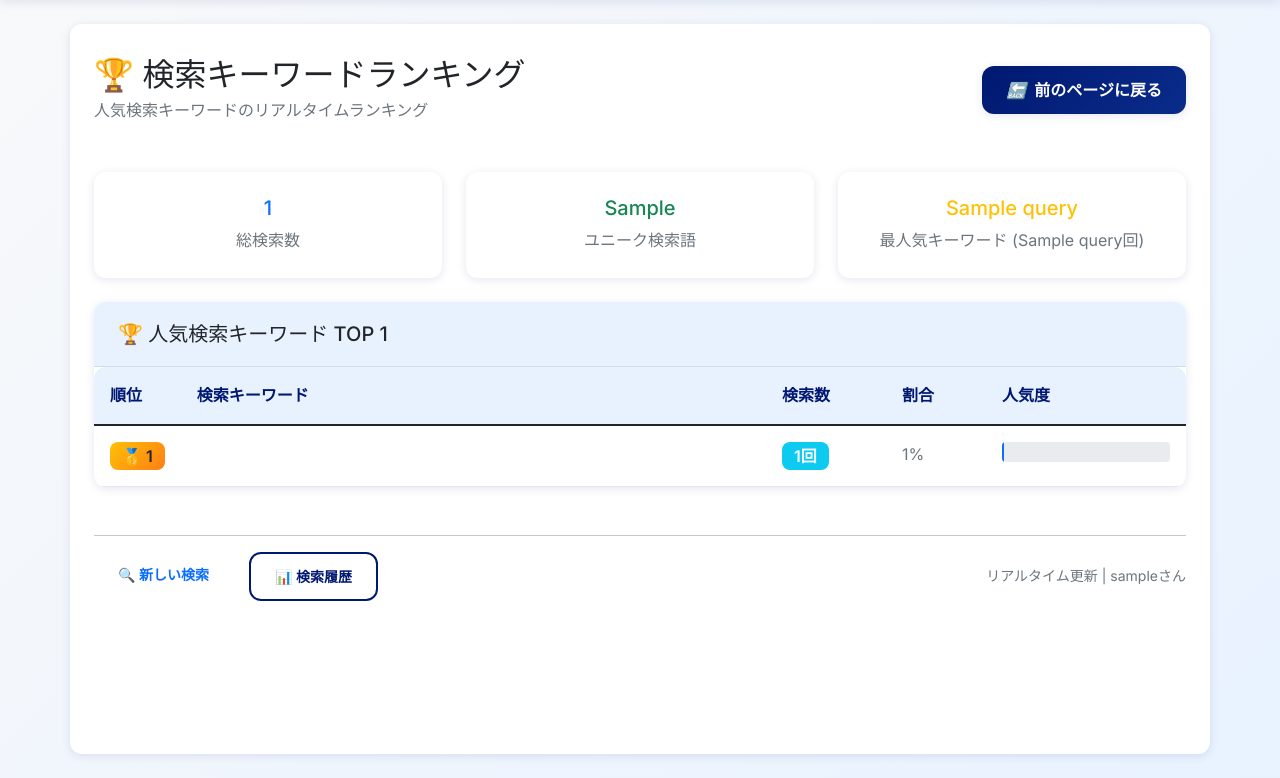
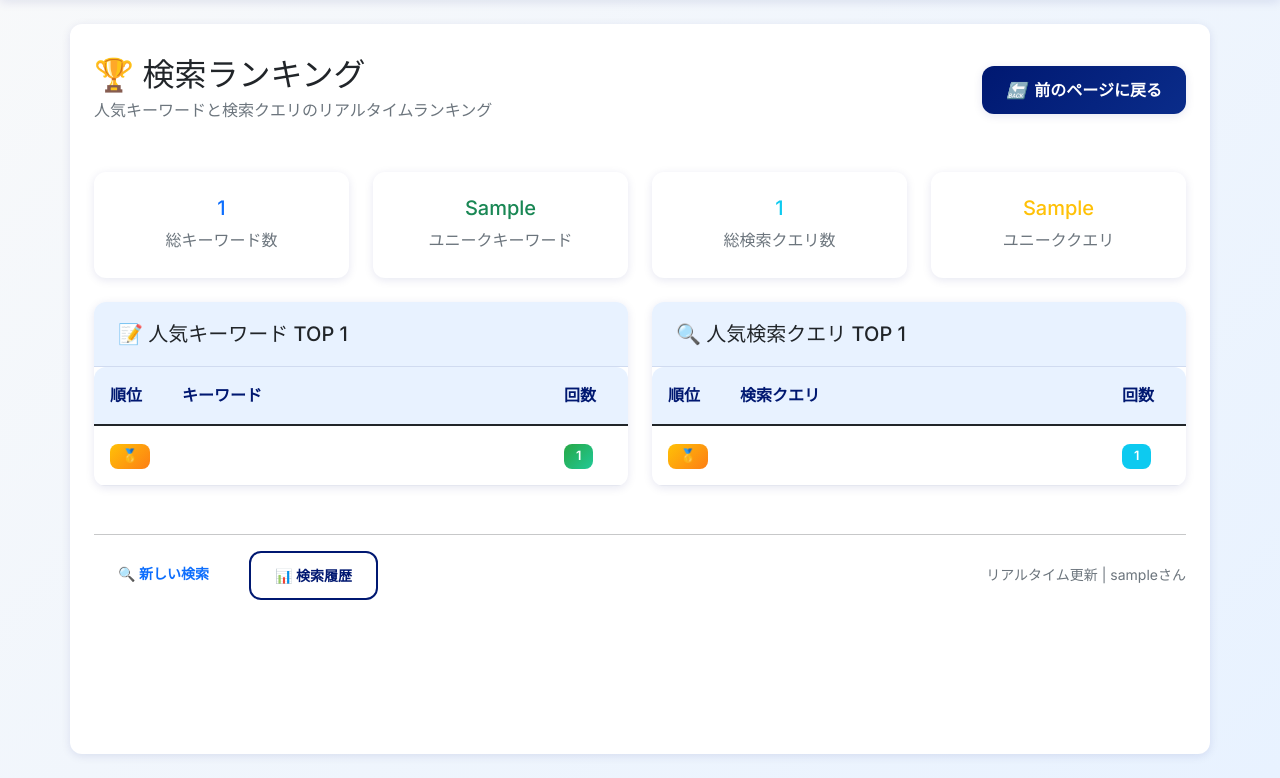
Before and after one commit to lorentzbao/eos-V2, a Flask app: template templates/rankings.html in a window 1280 px wide. Shown: the part 66-844 px from the top of the page. Run offline with Flask 3, Linux system fonts and the light colour scheme; the template is opened without the code that fills it: most values are stand-ins (such as "Sample title", 1, 10 or a date in 2020).

Commit message:
Remove title search functionality and improve UI layout
- Remove title vs content search selection from frontend forms
- Add customer status filtering with "新規" and "白地" options
- Update search history to show consolidated filters instead of search type
- Improve filter dropdown alignment on index page with proper spacing
- Move customer status badge to right side in search results for better UX
- Clean up search hints to reflect current functionality
- Remove percentage calculations from rankings for better performance
- Consolidate ranking display with both queries and keywords

🤖 Generated with [Claude Code](https://claude.ai/code)

Co-Authored-By: Claude <noreply@anthropic.com>

```diff
--- a/templates/rankings.html
+++ b/templates/rankings.html
@@ -7,107 +7,156 @@
     <div class="col-md-12">
         <div class="d-flex justify-content-between align-items-center mb-5">
             <div>
-                <h2 class="mb-1">🏆 検索キーワードランキング</h2>
-                <p class="text-muted mb-0">人気検索キーワードのリアルタイムランキング</p>
+                <h2 class="mb-1">🏆 検索ランキング</h2>
+                <p class="text-muted mb-0">人気キーワードと検索クエリのリアルタイムランキング</p>
             </div>
             <button onclick="history.back()" class="btn btn-primary">
                 <i class="me-1">🔙</i> 前のページに戻る
             </button>
         </div>
 
-        {% if queries %}
+        {% if keywords or queries %}
         <!-- Statistics Summary -->
         <div class="row mb-4">
-            <div class="col-md-4">
+            <div class="col-md-3">
                 <div class="card text-center">
                     <div class="card-body">
-                        <h5 class="card-title text-primary">{{ total_queries }}</h5>
-                        <p class="card-text text-muted">総検索数</p>
+                        <h5 class="card-title text-primary">{{ stats.total_keywords or 0 }}</h5>
+                        <p class="card-text text-muted">総キーワード数</p>
                     </div>
                 </div>
             </div>
-            <div class="col-md-4">
+            <div class="col-md-3">
                 <div class="card text-center">
                     <div class="card-body">
-                        <h5 class="card-title text-success">{{ stats.unique_queries }}</h5>
-                        <p class="card-text text-muted">ユニーク検索語</p>
+                        <h5 class="card-title text-success">{{ stats.unique_keywords or 0 }}</h5>
+                        <p class="card-text text-muted">ユニークキーワード</p>
                     </div>
                 </div>
             </div>
-            <div class="col-md-4">
+            <div class="col-md-3">
                 <div class="card text-center">
                     <div class="card-body">
-                        {% if stats.top_query %}
-                        <h5 class="card-title text-warning">{{ stats.top_query[0] }}</h5>
-                        <p class="card-text text-muted">最人気キーワード ({{ stats.top_query[1] }}回)</p>
-                        {% else %}
-                        <h5 class="card-title text-muted">-</h5>
-                        <p class="card-text text-muted">最人気キーワード</p>
-                        {% endif %}
+                        <h5 class="card-title text-info">{{ stats.total_queries or 0 }}</h5>
+                        <p class="card-text text-muted">総検索クエリ数</p>
+                    </div>
+                </div>
+            </div>
+            <div class="col-md-3">
+                <div class="card text-center">
+                    <div class="card-body">
+                        <h5 class="card-title text-warning">{{ stats.unique_queries or 0 }}</h5>
+                        <p class="card-text text-muted">ユニーククエリ</p>
                     </div>
                 </div>
             </div>
         </div>
 
-        <!-- Rankings Table -->
+        <!-- Dual Rankings Tables -->
+        <div class="row">
+            <!-- Keywords Ranking (Left) -->
+            <div class="col-md-6">
                 <div class="card">
                     <div class="card-header">
-                <h5 class="mb-0">🏆 人気検索キーワード TOP {{ queries|length }}</h5>
+                        <h5 class="mb-0">📝 人気キーワード TOP {{ keywords|length }}</h5>
                     </div>
                     <div class="card-body p-0">
+                        {% if keywords %}
                         <div class="table-responsive">
                             <table class="table table-hover mb-0">
                                 <thead class="table-light">
                                     <tr>
-                                <th style="width: 80px;">順位</th>
-                                <th>検索キーワード</th>
-                                <th style="width: 120px;">検索数</th>
-                                <th style="width: 100px;">割合</th>
-                                <th style="width: 200px;">人気度</th>
+                                        <th style="width: 60px;">順位</th>
+                                        <th>キーワード</th>
+                                        <th style="width: 80px;">回数</th>
+                                    </tr>
+                                </thead>
+                                <tbody>
+                                    {% for keyword in keywords %}
+                                    <tr>
+                                        <td>
+                                            {% if loop.index <= 3 %}
+                                                {% if loop.index == 1 %}
+                                                    <span class="badge bg-warning text-dark">🥇</span>
+                                                {% elif loop.index == 2 %}
+                                                    <span class="badge bg-secondary">🥈</span>
+                                                {% else %}
+                                                    <span class="badge bg-dark text-white">🥉</span>
+                                                {% endif %}
+                                            {% else %}
+                                                <span class="badge bg-primary">{{ loop.index }}</span>
+                                            {% endif %}
+                                        </td>
+                                        <td>
+                                            <span class="fw-bold">{{ keyword.keyword }}</span>
+                                        </td>
+                                        <td>
+                                            <span class="badge bg-success">{{ keyword.count }}</span>
+                                        </td>
+                                    </tr>
+                                    {% endfor %}
+                                </tbody>
+                            </table>
+                        </div>
+                        {% else %}
+                        <div class="text-center py-4">
+                            <p class="text-muted">キーワードデータなし</p>
+                        </div>
+                        {% endif %}
+                    </div>
+                </div>
+            </div>
+
+            <!-- Queries Ranking (Right) -->
+            <div class="col-md-6">
+                <div class="card">
+                    <div class="card-header">
+                        <h5 class="mb-0">🔍 人気検索クエリ TOP {{ queries|length }}</h5>
+                    </div>
+                    <div class="card-body p-0">
+                        {% if queries %}
+                        <div class="table-responsive">
+                            <table class="table table-hover mb-0">
+                                <thead class="table-light">
+                                    <tr>
+                                        <th style="width: 60px;">順位</th>
+                                        <th>検索クエリ</th>
+                                        <th style="width: 80px;">回数</th>
                                     </tr>
                                 </thead>
                                 <tbody>
                                     {% for query in queries %}
                                     <tr>
                                         <td>
-                                    <div class="d-flex align-items-center">
                                             {% if loop.index <= 3 %}
                                                 {% if loop.index == 1 %}
-                                                <span class="badge bg-warning text-dark fs-6">🥇 {{ loop.index }}</span>
+                                                    <span class="badge bg-warning text-dark">🥇</span>
                                                 {% elif loop.index == 2 %}
-                                                <span class="badge bg-secondary fs-6">🥈 {{ loop.index }}</span>
+                                                    <span class="badge bg-secondary">🥈</span>
                                                 {% else %}
-                                                <span class="badge bg-dark text-white fs-6">🥉 {{ loop.index }}</span>
+                                                    <span class="badge bg-dark text-white">🥉</span>
                                                 {% endif %}
                                             {% else %}
-                                            <span class="badge bg-primary fs-6">{{ loop.index }}</span>
+                                                <span class="badge bg-primary">{{ loop.index }}</span>
                                             {% endif %}
-                                    </div>
                                         </td>
                                         <td>
-                                    <div class="fw-bold">{{ query.query }}</div>
+                                            <span class="fw-bold">{{ query.query }}</span>
                                         </td>
                                         <td>
-                                    <span class="badge bg-info fs-6">{{ query.count }}回</span>
-                                </td>
-                                <td>
-                                    <span class="text-muted">{{ query.percentage }}%</span>
-                                </td>
-                                <td>
-                                    <div class="progress" style="height: 20px;">
-                                        <div class="progress-bar bg-primary"
-                                             role="progressbar"
-                                             style="width: {{ query.percentage }}%"
-                                             aria-valuenow="{{ query.percentage }}"
-                                             aria-valuemin="0"
-                                             aria-valuemax="100">
-                                        </div>
-                                    </div>
+                                            <span class="badge bg-info">{{ query.count }}</span>
                                         </td>
                                     </tr>
                                     {% endfor %}
                                 </tbody>
                             </table>
+                        </div>
+                        {% else %}
+                        <div class="text-center py-4">
+                            <p class="text-muted">検索クエリデータなし</p>
+                        </div>
+                        {% endif %}
+                    </div>
                 </div>
             </div>
         </div>
```
Also changed, not shown: app/routes/main.py (+9 -15 lines), app/services/search_logger.py (+68 -8 lines), templates/history.html (+9 -9 lines), templates/index.html (+10 -9 lines), templates/search.html (+29 -13 lines). Lines whose indentation alone changed are shown as unchanged.
